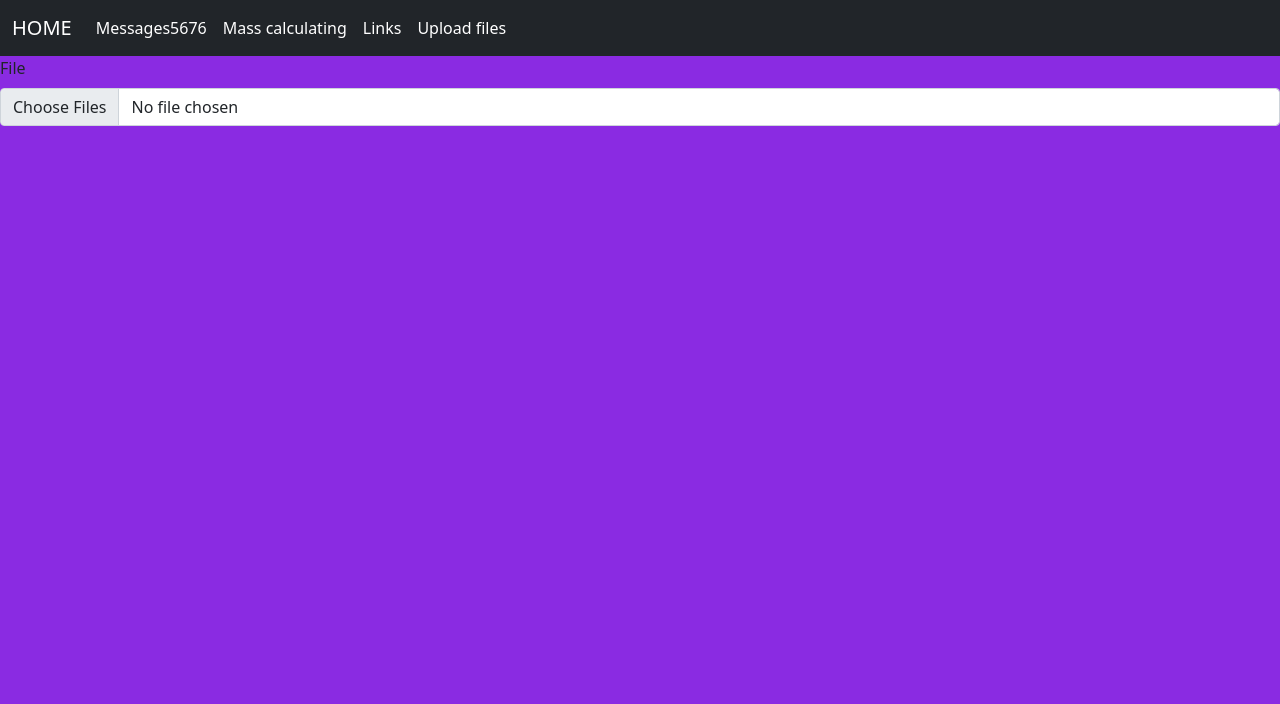
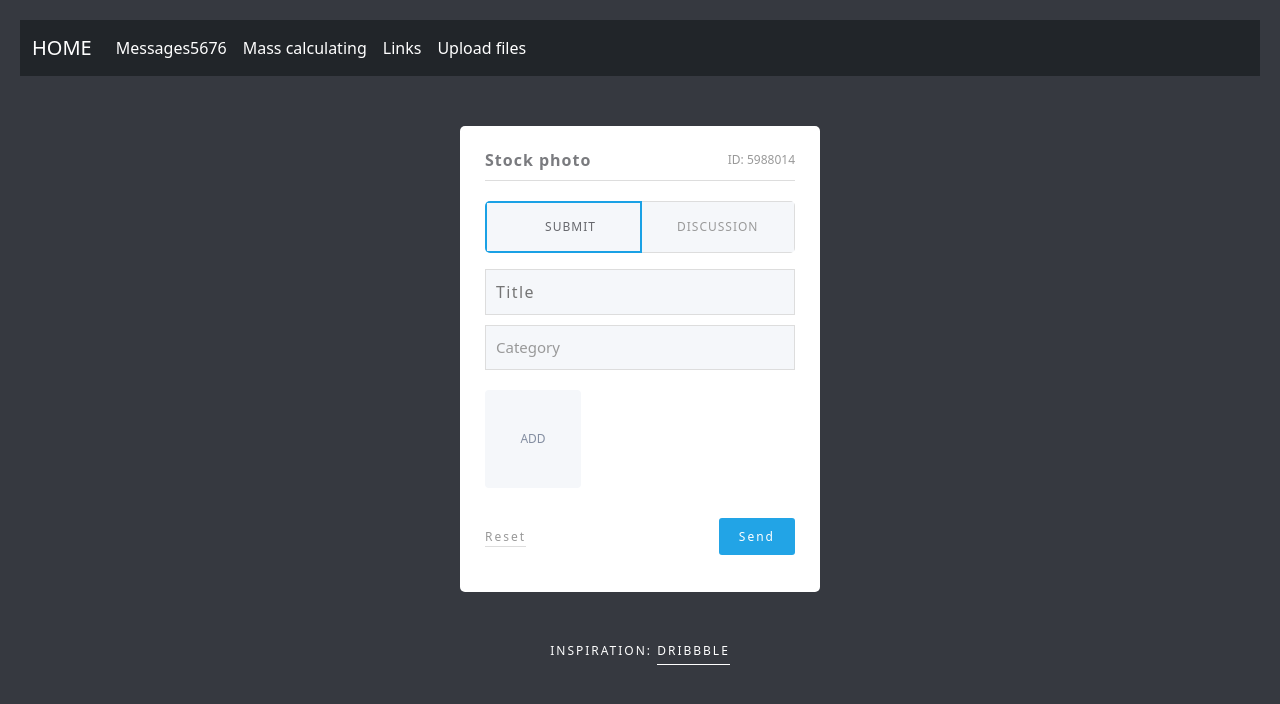
Before and after one commit to quantumwaffy/Webcheckfuel, a Django app: page /parsing/upload-files in a window 1280 px wide. Shown: the top 704 px of the page. Run offline with Django 3.2, Linux system fonts and the light colour scheme; some libraries are stand-ins or nearby versions.

Commit message:
feat: started doing form

```diff
--- a/apps/main/templates/main/pattern.html
+++ b/apps/main/templates/main/pattern.html
@@ -6,6 +6,8 @@
     <title>{% block title %}{% endblock %}</title>
     <link href="https://cdn.jsdelivr.net/npm/bootstrap@5.0.0-beta3/dist/css/bootstrap.min.css" rel="stylesheet" integrity="sha384-eOJMYsd53ii+scO/bJGFsiCZc+5NDVN2yr8+0RDqr0Ql0h+rP48ckxlpbzKgwra6" crossorigin="anonymous">
     <link rel="stylesheet" href="{% static 'main/css/main.css' %}">
+{% block headstyle %}
+{% endblock %}
 </head>
 <body>
 <!--------------------------------------------- menu------------------------------------------------->
--- a/apps/parsing/templates/parsing/upload_file_form.html
+++ b/apps/parsing/templates/parsing/upload_file_form.html
@@ -1,8 +1,73 @@
 {% extends 'main/pattern.html' %}
 {% load bootstrap4 %}
+{% load static %}
+
+{% block headstyle %}
+<link rel="stylesheet" href="{% static 'parsing/css/upload_file_form.css' %}">
+{% endblock %}
 
 {% block content %}
-<div id="file">
-    {% bootstrap_form form_uploaded_files %}
+<div class="wrapper">
+  <header>
+    <h1>Stock photo</h1>
+    <span>ID: 5988014</span>
+  </header>
+
+  <div class="ways">
+    <ul>
+      <li class="active">
+        submit
+      </li>
+      <li>
+        discussion
+      </li>
+    </ul>
+  </div>
+
+  <div class="sections">
+
+    <section class="active">
+      <input type="text" placeholder="Title" id="title"/>
+      <select id="category">
+        <option value="summmer">summer</option>
+        <option value="winter">winter</option>
+        <option value="working">working</option>
+        <option value="road">road</option>
+      </select>
+
+      <div class="select-option">
+        <div class="head">Category</div>
+        <div class="option"></div>
+      </div>
+
+
+      <div class="images">
+        <div class="pic">
+          add
+        </div>
+      </div>
+
+
+    </section>
+
+    <section>
+      <input type="text" placeholder="Topic" id="topic"/>
+      <textarea placeholder="something..." id="msg"></textarea>
+    </section>
+
+  </div>
+
+  <footer>
+    <ul>
+      <li><span id="reset">reset</span></li>
+      <li><span id="send">send</span></li>
+    </ul>
+  </footer>
+
 </div>
+<div class="notification"></div>
+<footer>
+  Inspiration: <a href="https://dribbble.com/shots/2092775-Create-a-new-collection"><i class="fa fa-dribbble" aria-hidden="true"></i>dribbble</a>
+</footer>
+<script src="{% static "parsing/js/upload_file_form.js" %}"></script>
 {% endblock %}
--- /dev/null
+++ b/static/parsing/css/upload_file_form.css
@@ -0,0 +1,343 @@
+body {
+  background-color: #363940;
+  display: flex;
+  flex-direction: column;
+  padding: 20px;
+  position: relative;
+}
+
+.wrapper  {
+  background-color: #fff;
+  padding: 25px;
+  border-radius: 5px;
+  width: 360px;
+  max-width: 100%;
+  margin: 50px auto;
+  align-self: center;
+  box-sizing: border-box;
+}
+
+header {
+  border-bottom: 1px solid #ddd;
+  padding-bottom: 10px;
+  margin-bottom: 20px;
+  display: flex;
+}
+h1 {
+  flex: 1;
+  padding: 0;
+  margin: 0;
+  font-size: 16px;
+  letter-spacing: 1px;
+  font-weight: 700;
+  color: #7A7B7F;
+}
+header span {
+  flex: 1;
+  text-align: right;
+  font-size: 12px;
+  color: #999;
+}
+.ways ul {
+  display: flex;
+  list-style: none;
+  padding: 0;
+  border-radius: 5px;
+  overflow: hidden;
+}
+.ways li {
+  align-self: center;
+  flex: 1;
+  background-color: #F5F7FA;
+  text-align: center;
+  cursor: pointer;
+  padding: 15px 0;
+  color: #999;
+  text-transform: uppercase;
+  font-weight: 500;
+  font-size: 12px;
+  letter-spacing: 1px;
+  border: 1px solid #ddd;
+}
+
+.ways li:first-child {
+  border-right: 0;
+}
+.ways li:last-child {
+  border-left: 0;
+}
+.ways li.active {
+  border: 2px solid #1AA1E5;
+  color: #66676C;
+}
+.ways li.active::before {
+  content: '\f00c';
+  font-family: 'fontawesome';
+  color: #1AA1E5;
+}
+.ways li:not(.active) {
+  padding: 16px 0;
+}
+section {
+  display: none;
+}
+section.active {
+  display: block;
+}
+section input,
+section textarea {
+  display: block;
+  width: 100%;
+  box-sizing: border-box;
+  border: 1px solid #ddd;
+  outline: 0;
+  background-color: #F5F7FA;
+  padding: 10px;
+  margin-bottom: 10px;
+  letter-spacing: 1.4px;
+}
+section textarea {
+  min-height: 200px;
+}
+section select {
+  display: none;
+}
+
+.select-option {
+  background-color: #F5F7FA;
+  color: #999;
+  font-size: 15px;
+  position: relative;
+  cursor: pointer;
+}
+.select-option::before {
+  content: '\f107';
+  font-family: 'fontawesome';
+  position: absolute;
+  right: 0;
+  top: 0;
+  margin-top: 9px;
+  margin-right: 10px;
+  font-size: 20px;
+}
+.select-option div:not(.option) {
+  padding: 10px 10px;
+  border: 1px solid #ddd;
+}
+.select-option div:last-child,
+.select-option .head {
+  border-bottom: 1px solid #ddd;
+}
+.select-option .option {
+  display: none;
+}
+.select-option .option div {
+  text-transform: capitalize;
+}
+.select-option.active .option {
+  display: block;
+  position: absolute;
+  width: 100%;
+  background-color: #F5F7FA;
+  box-sizing: border-box;
+  padding: 0;
+  margin-top: -1px;
+  z-index: 2;
+}
+.select-option .option div {
+  border-bottom: 0;
+}
+.images {
+  display: flex;
+  flex-wrap:  wrap;
+  margin-top: 20px;
+}
+.images .img,
+.images .pic {
+  flex-basis: 31%;
+  margin-bottom: 10px;
+  border-radius: 4px;
+}
+.images .img {
+  width: 112px;
+  height: 93px;
+  background-size: cover;
+  margin-right: 10px;
+  background-position: center;
+  display: flex;
+  align-items: center;
+  justify-content: center;
+  cursor: pointer;
+  position: relative;
+  overflow: hidden;
+}
+.images .img:nth-child(3n) {
+  margin-right: 0;
+}
+.images .img span {
+  display: none;
+  text-transform: capitalize;
+  z-index: 2;
+}
+.images .img::after {
+  content: '';
+  width: 100%;
+  height: 100%;
+  transition: opacity .1s ease-in;
+  border-radius: 4px;
+  opacity: 0;
+  position: absolute;
+}
+.images .img:hover::after {
+  display: block;
+  background-color: #000;
+  opacity: .5;
+}
+.images .img:hover span {
+  display: block;
+  color: #fff;
+}
+.images .pic {
+  background-color: #F5F7FA;
+  align-self: center;
+  text-align: center;
+  padding: 40px 0;
+  text-transform: uppercase;
+  color: #848EA1;
+  font-size: 12px;
+  cursor: pointer;
+}
+
+@media screen and (max-width: 400px) {
+  .wrapper {
+    margin-top: 0;
+  }
+  header {
+    flex-direction: column;
+  }
+  header span {
+    text-align: left;
+    margin-top: 10px;
+  }
+  .ways li,
+  section input,
+  section textarea,
+  .select-option .head,
+  .select-option .option div {
+   font-size: 8px;
+  }
+  .images .img,
+  .images .pic {
+    flex-basis: 100%;
+    margin-right: 0;
+  }
+}
+
+.wrapper footer ul {
+  margin: 0;
+  margin-top: 30px;
+  display: flex;
+  list-style: none;
+  padding: 0;
+}
+.wrapper footer ul li {
+  flex: 1;
+}
+.wrapper footer li span {
+  text-transform: capitalize;
+  cursor: pointer;
+}
+.wrapper footer li:first-child {
+  color: #999;
+  text-align: left;
+  font-size: 12px;
+}
+.wrapper footer li:first-child span {
+  display: inline-block;
+  border-bottom: 1px solid #ddd;
+}
+.wrapper footer li:last-child {
+  text-align: right;
+}
+.wrapper footer li:last-child span {
+  background-color: #22A4E6;
+  padding: 10px 20px;
+  color: #fff;
+  border-radius: 3px;
+}
+
+.notification {
+  position: absolute;
+  left: 20px;
+  bottom: 20px;
+  top: auto;
+  right: auto;
+}
+
+.notification p {
+  margin: 0;
+  padding: 0;
+}
+.notification .btn {
+  padding: 16px 20px;
+  border-radius: 5px;
+  display: flex;
+  margin-bottom: 10px;
+  font-size: 12px;
+  align-items: center;
+  animation: fadeIn .4s ease-in;
+}
+@keyframes fadeIn {
+  0% { opacity: 0; }
+  100% { opacity: 1; }
+}
+.notification .btn::before {
+  margin-right: 12px;
+  font-family: 'fontawesome';
+  font-size: 15px;
+}
+.notification span {
+  margin-left: 10px;
+  cursor: pointer;
+  flex: 1;
+  text-align: right;
+}
+
+.notification .error {
+  background-color: #ECC8C5;
+  border: 1px solid #BD8181;
+}
+.notification .error span {
+  color: #C79995;
+}
+.notification .error::before {
+  content: '\f05c';
+  color: #B2312F;
+
+}
+.notification .success {
+  background-color: #DEF2D6;
+  border: 1px solid #B3CEA9;
+}
+.notification .success span {
+  color: #AFC7A7;
+}
+.notification .success::before {
+  content: '\f00c';
+  color: #5A7052;
+}
+
+footer {
+  text-align: center;
+  margin-bottom: 20px;
+  text-transform: uppercase;
+  letter-spacing: 2px;
+  color: #fff;
+  font-size: 12px;
+}
+footer a {
+  color: #fff;
+  text-decoration: none;
+  border-bottom: 1px solid #fff;
+  padding-bottom: 5px;
+}
--- /dev/null
+++ b/static/parsing/js/upload_file_form.js
@@ -0,0 +1,243 @@
+(function ($) {
+  $(document).ready(function () {
+
+    generateID()
+    choose()
+    generateOption()
+    selectionOption()
+    removeClass()
+    uploadImage()
+    submit()
+    resetButton()
+    removeNotification()
+    autoRemoveNotification()
+    autoDequeue()
+
+    var ID
+    var way = 0
+    var queue = []
+    var fullStock = 10
+    var speedCloseNoti = 1000
+
+    function generateID() {
+      var text = $('header span')
+      var newID = ''
+
+      for(var i = 0; i < 3; i++) {
+        newID += Math.floor(Math.random() * 3)
+      }
+
+      ID = 'ID: 5988' + newID
+      text.html(ID)
+    }
+
+    function choose() {
+      var li = $('.ways li')
+      var section = $('.sections section')
+      var index = 0
+      li.on('click', function () {
+        index = $(this).index()
+        $(this).addClass('active')
+        $(this).siblings().removeClass('active')
+
+        section.siblings().removeClass('active')
+        section.eq(index).addClass('active')
+        if(!way) {
+          way = 1
+        }  else {
+          way = 0
+        }
+      })
+    }
+
+    function generateOption() {
+      var select = $('select option')
+      var selectAdd = $('.select-option .option')
+      $.each(select, function (i, val) {
+          $('.select-option .option').append('<div rel="'+ $(val).val() +'">'+ $(val).html() +'</div>')
+      })
+    }
+
+    function selectionOption() {
+      var select = $('.select-option .head')
+      var option = $('.select-option .option div')
+
+      select.on('click', function (event) {
+        event.stopPropagation()
+        $('.select-option').addClass('active')
+      })
+
+      option.on('click', function () {
+        var value = $(this).attr('rel')
+        $('.select-option').removeClass('active')
+        select.html(value)
+
+        $('select#category').val(value)
+      })
+    }
+
+    function removeClass() {
+      $('body').on('click', function () {
+        $('.select-option').removeClass('active')
+      })
+    }
+
+    function uploadImage() {
+      var button = $('.images .pic')
+      var uploader = $('<input type="file" accept="image/*" />')
+      var images = $('.images')
+
+      button.on('click', function () {
+        uploader.click()
+      })
+
+      uploader.on('change', function () {
+          var reader = new FileReader()
+          reader.onload = function(event) {
+            images.prepend('<div class="img" style="background-image: url(\'' + event.target.result + '\');" rel="'+ event.target.result  +'"><span>remove</span></div>')
+          }
+          reader.readAsDataURL(uploader[0].files[0])
+
+       })
+
+      images.on('click', '.img', function () {
+        $(this).remove()
+      })
+
+    }
+
+    function submit() {
+      var button = $('#send')
+
+      button.on('click', function () {
+        if(!way) {
+          var title = $('#title')
+          var cate  = $('#category')
+          var images = $('.images .img')
+          var imageArr = []
+
+
+          for(var i = 0; i < images.length; i++) {
+            imageArr.push({url: $(images[i]).attr('rel')})
+          }
+
+          var newStock = {
+            title: title.val(),
+            category: cate.val(),
+            images: imageArr,
+            type: 1
+          }
+
+          saveToQueue(newStock)
+        } else {
+          // discussion
+          var topic = $('#topic')
+          var message = $('#msg')
+
+          var newStock = {
+            title: topic.val(),
+            message: message.val(),
+            type: 2
+          }
+
+          saveToQueue(newStock)
+        }
+      })
+    }
+
+    function removeNotification() {
+      var close = $('.notification')
+      close.on('click', 'span', function () {
+        var parent = $(this).parent()
+        parent.fadeOut(300)
+        setTimeout(function() {
+          parent.remove()
+        }, 300)
+      })
+    }
+
+    function autoRemoveNotification() {
+      setInterval(function() {
+        var notification = $('.notification')
+        var notiPage = $(notification).children('.btn')
+        var noti = $(notiPage[0])
+
+        setTimeout(function () {
+          setTimeout(function () {
+           noti.remove()
+          }, speedCloseNoti)
+          noti.fadeOut(speedCloseNoti)
+        }, speedCloseNoti)
+      }, speedCloseNoti)
+    }
+
+    function autoDequeue() {
+      var notification = $('.notification')
+      var text
+
+      setInterval(function () {
+
+          if(queue.length > 0) {
+            if(queue[0].type == 2) {
+              text = ' Your discusstion is sent'
+            } else {
+              text = ' Your order is allowed.'
+            }
+
+            notification.append('<div class="success btn"><p><strong>Success:</strong>'+ text +'</p><span><i class=\"fa fa-times\" aria-hidden=\"true\"></i></span></div>')
+            queue.splice(0, 1)
+
+          }
+      }, 10000)
+    }
+
+    function resetButton() {
+      var resetbtn = $('#reset')
+      resetbtn.on('click', function () {
+        reset()
+      })
+    }
+
+    // helpers
+    function saveToQueue(stock) {
+      var notification = $('.notification')
+      var check = 0
+
+      if(queue.length <= fullStock) {
+        if(stock.type == 2) {
+            if(!stock.title || !stock.message) {
+              check = 1
+            }
+        } else {
+          if(!stock.title || !stock.category || stock.images == 0) {
+            check = 1
+          }
+        }
+
+        if(check) {
+          notification.append('<div class="error btn"><p><strong>Error:</strong> Please fill in the form.</p><span><i class=\"fa fa-times\" aria-hidden=\"true\"></i></span></div>')
+        } else {
+          notification.append('<div class="success btn"><p><strong>Success:</strong> '+ ID +' is submitted.</p><span><i class=\"fa fa-times\" aria-hidden=\"true\"></i></span></div>')
+          queue.push(stock)
+          reset()
+        }
+      } else {
+        notification.append('<div class="error btn"><p><strong>Error:</strong> Please waiting a queue.</p><span><i class=\"fa fa-times\" aria-hidden=\"true\"></i></span></div>')
+      }
+    }
+    function reset() {
+
+      $('#title').val('')
+      $('.select-option .head').html('Category')
+      $('select#category').val('')
+
+      var images = $('.images .img')
+      for(var i = 0; i < images.length; i++) {
+        $(images)[i].remove()
+      }
+
+      var topic = $('#topic').val('')
+      var message = $('#msg').val('')
+    }
+  })
+})(jQuery)
```
